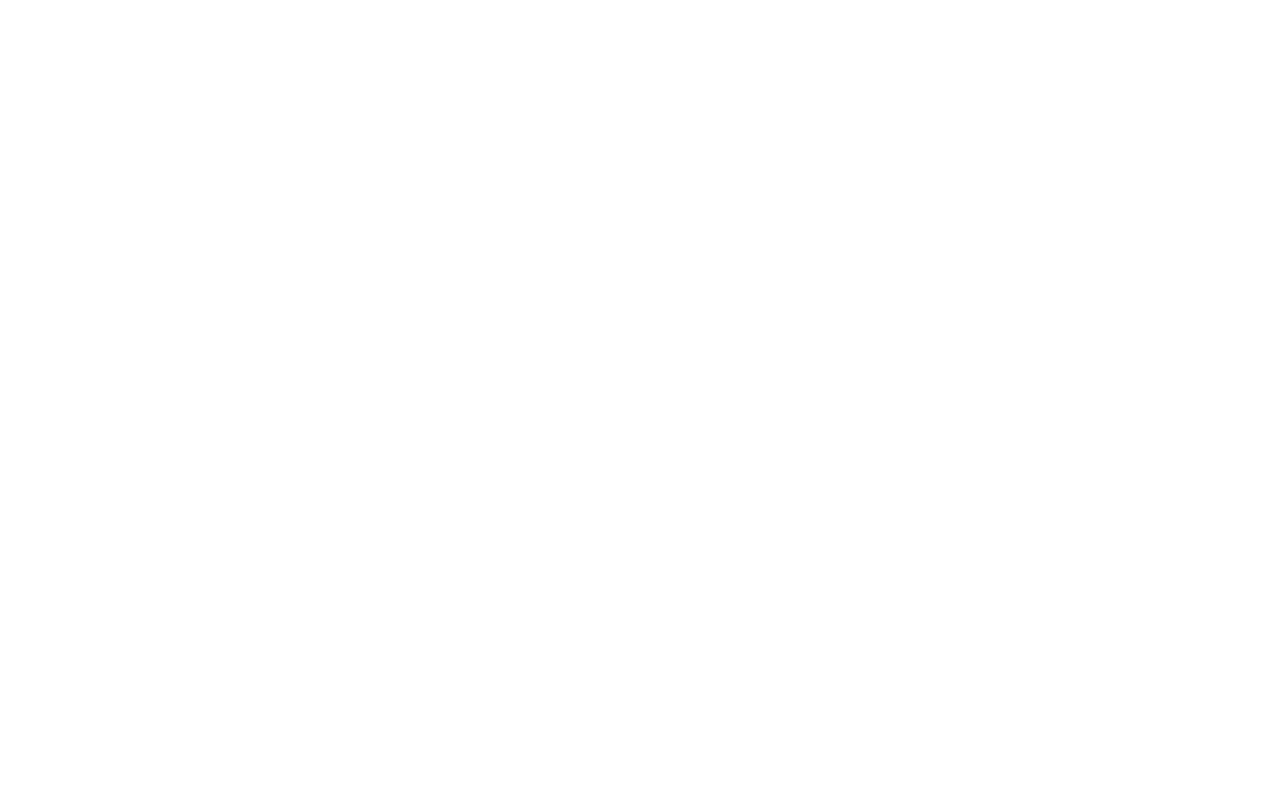
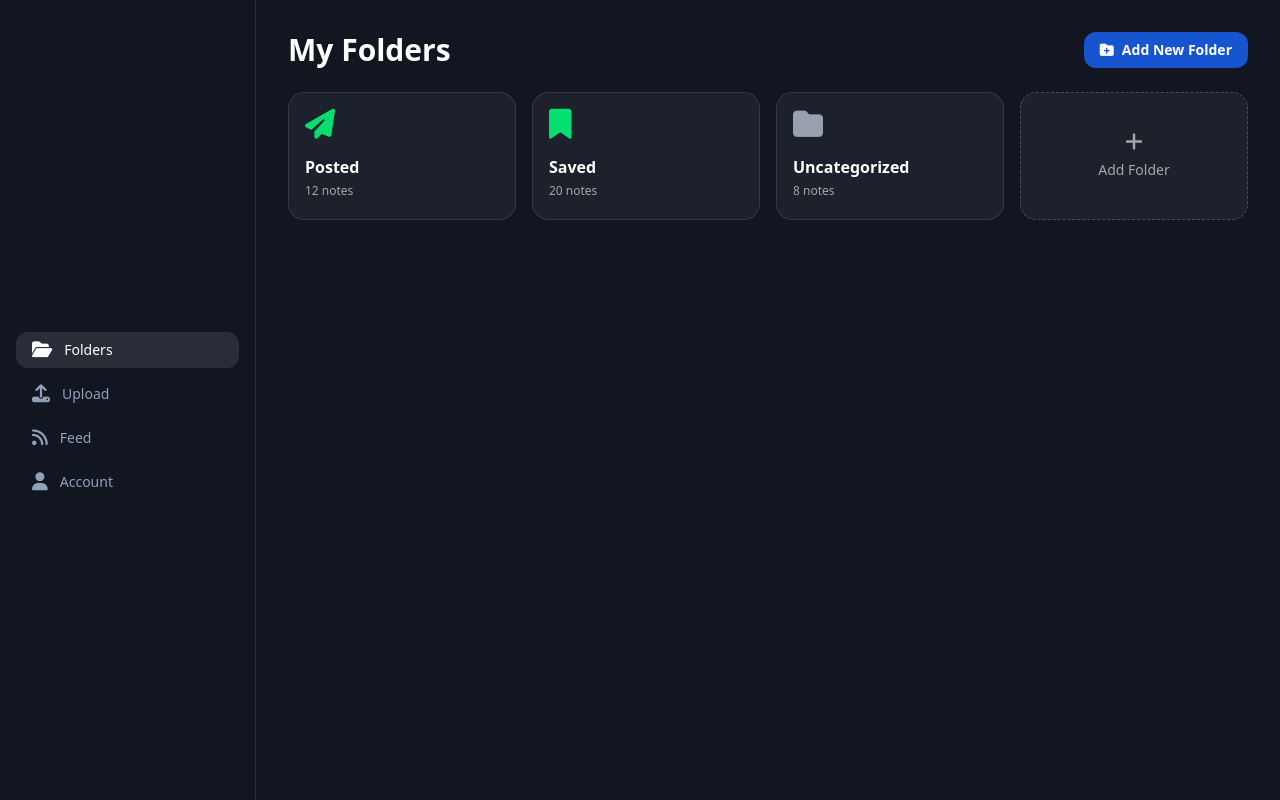
Before and after one commit to afomiadev4/NotePad, a React (Vite) app in the folder frontend/: page /folders in a window 1280 px wide. Before the commit this address had no page. Built offline with nearby package versions, Linux system fonts and the light colour scheme.

Commit message:
replace Dashboard with Folders component and update routing in App; modify Navigation links accordingly

```diff
--- a/frontend/src/App.jsx
+++ b/frontend/src/App.jsx
@@ -2,7 +2,7 @@
 import { Welcome } from "./components/Welcome";
 import Login from "./components/Login.jsx";
 import Register from "./components/Register.jsx";
-import { Dashboard } from "./components/Dashboard";
+import { Folders } from "./components/Folders.jsx";
 import { Feed } from "./components/Feed.jsx";
 
 export default function App() {
@@ -11,7 +11,7 @@
       <Route index element={<Welcome />} />
       <Route path="/login" element={<Login />} />
       <Route path="/register" element={<Register />} />
-      <Route path="/dashboard" element={<Dashboard />} />
+      <Route path="/folders" element={<Folders />} />
       <Route path="/feed" element={<Feed />} />
     </Routes>
   );
--- a/frontend/src/components/Dashboard.jsx
+++ b/frontend/src/components/Folders.jsx
@@ -1,10 +1,10 @@
 import { Navigation } from "./Navigation";
 
-export function Dashboard() {
+export function Folders() {
   return (
     <div className="min-h-screen bg-(--bg-primary) text-(--text-primary) flex flex-reverse items-center justify-center box-border">
       <Navigation />
-      <div className="w-[95%] max-w-6xl h-screen box-border">
+      <div className="flex-1 h-screen box-border">
         <div className="min-h-screen bg-[--bg-primary] text-white p-4 md:p-8">
           <div className="mb-6 flex items-center justify-between">
             <h1 className="text-2xl md:text-3xl font-bold">My Folders</h1>
--- a/frontend/src/components/Navigation.jsx
+++ b/frontend/src/components/Navigation.jsx
@@ -32,9 +32,9 @@
           h-full
         "
       >
-        <Link to="/notes" className={`${baseItem} ${isActive("/notes")}`}>
-          <i className="fa-solid fa-pen-to-square text-lg"></i>
-          <span className="text-xs lg:text-sm font-medium">Notes</span>
+        <Link to="/folders" className={`${baseItem} ${isActive("/folders")}`}>
+          <i className="fa-solid fa-folder-open text-lg"></i>
+          <span className="text-xs lg:text-sm font-medium">Folders</span>
         </Link>
 
         <Link to="/upload" className={`${baseItem} ${isActive("/upload")}`}>
```
